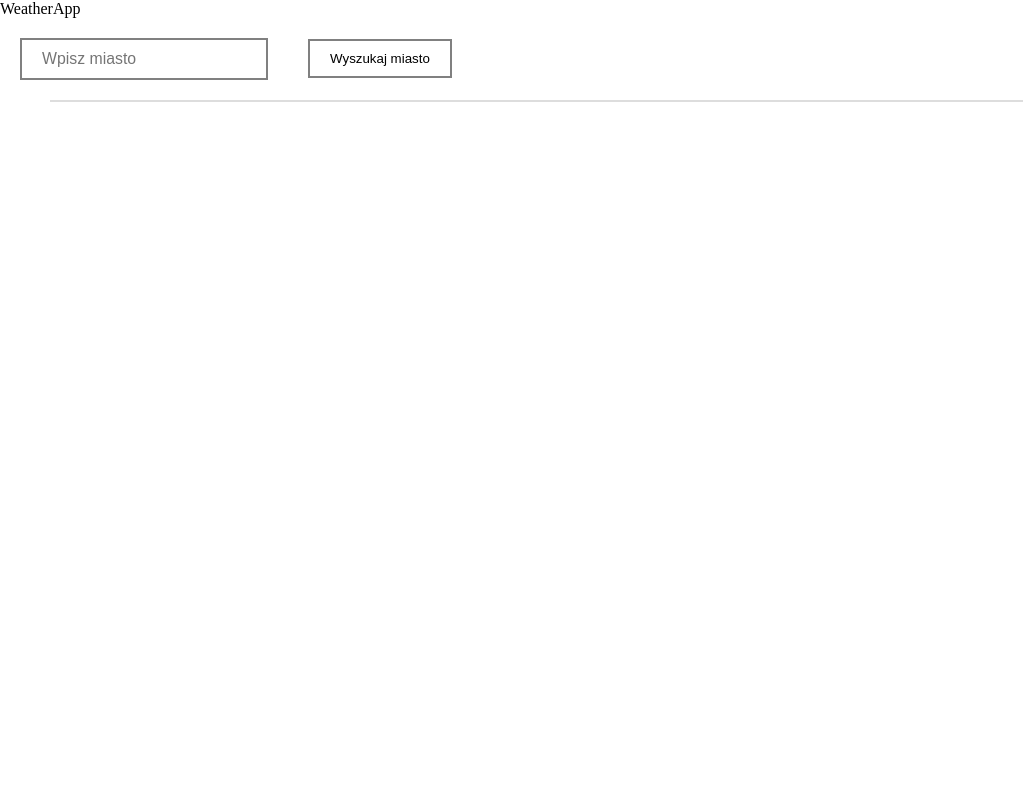
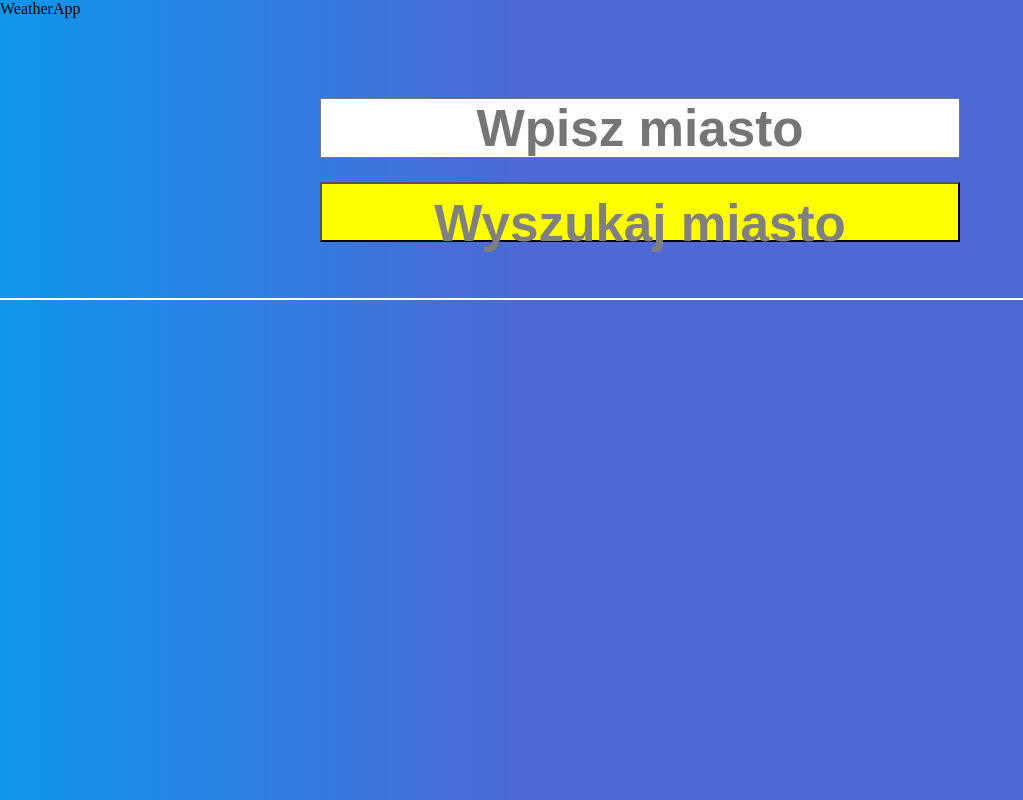
Before and after one commit to mstankiewicz1/WeatherApp, a React app: page / in a window 1280 px wide. Shown: the whole page, without its empty margins (0-1023 px from the left). Built offline with nearby package versions, Linux system fonts and the light colour scheme.

Commit message:
Postepy 12.10.19r godz 22:32

```diff
--- a/css/style.css
+++ b/css/style.css
@@ -2,29 +2,51 @@
     box-sizing: border-box;
 }
 
+body {
+    background: rgb(56,56,70);
+    background: linear-gradient(90deg, rgba(56,56,70,1) 0%, rgba(15,150,237,1) 0%, rgba(78,104,213,1) 41%);
+}
+
 .app input,  .app button {
-    margin: 20px;
     padding: 10px 20px;
-    border: 2px solid grey;
-    background-color: white;
     transition: .3s;
 }
 
-.app button {
+input {
+    display: block;
+    width: 50vw;
+    height: 7.5vh;
+    margin: auto;
+    text-align: center;
+    margin-top: 10vh;
+    margin-bottom: 3vh;
+    font-size: 4vw;
+    font-weight: bold;
+    color: grey;
+}
+
+button {
+    display: block;
+    width: 50vw;
+    height: 7.5vh;
+    margin: auto;
     cursor: pointer;
+    font-size: 4vw;
+    color: grey;
+    font-weight: bold;
+    background-color: yellow;
 }
 
 .app button:hover {
-    background-color: black;
-    color: white;
-    border-color: black;
+    color: forestgreen;
+    border: 2px solid forestgreen;
 }
 
 .result {
-    margin-left: 50px;
-    margin-right: 50px;
-    padding-top: 50px;
-    border-top: 2px solid #ddd;
+    margin-top: 7vh;
+    border-top: 2px solid white;
+    text-align: center;
+
 }
 
 .result h3, .result h4 {
@@ -34,3 +56,7 @@
 .result em {
     font-weight: bold;
 }
+table {
+    text-align: center;
+    margin: auto;
+}
--- a/js/Result.jsx
+++ b/js/Result.jsx
@@ -17,15 +17,36 @@ const Result = props => {
         const tempCelciusz = Math.round(temp - 273.15).toFixed(2);
 
         content = (
-            <div>
-                <h3>Wyniki wyszukiwania dla <em>{city}</em></h3>
-                <h4>Dane dla dnia i godziny: {date}</h4>
-                <h4>Aktualna temperatura: {tempCelciusz} &#176;C</h4>
-                <h4>Wschód słońca o: {sunriseTime}</h4>
-                <h4>Zachód słońca o: {sunsetTime}</h4>
-                <h4>Aktualna sila wiatru: {wind} m/s</h4>
-                <h4>Aktualne ciśnienie: {pressure} hPa</h4>
-            </div>
+            <table>
+                    <tr>
+                        <td>Wyniki wyszukiwania dla:</td>
+                        <td><strong>{city}</strong></td>
+                    </tr>
+                    <tr>
+                        <td>Dane dla dnia i godziny:</td>
+                        <td>{date}</td>
+                    </tr>
+                    <tr>
+                        <td>Aktualna temperatura:</td>
+                        <td>{tempCelciusz} &#176;C</td>
+                    </tr>
+                    <tr>
+                        <td>Wschód słońca o:</td>
+                        <td>{sunriseTime}</td>
+                    </tr>
+                    <tr>
+                        <td>Zachód słońca o:</td>
+                        <td>{sunsetTime}</td>
+                    </tr>
+                    <tr>
+                        <td>Aktualna sila wiatru:</td>
+                        <td>{wind} m/s</td>
+                    </tr>
+                    <tr>
+                        <td>Aktualne ciśnienie:</td>
+                        <td>{pressure} hPa</td>
+                    </tr>
+            </table>
         )
     }
 
```
Also changed, not shown: js/out.js.
